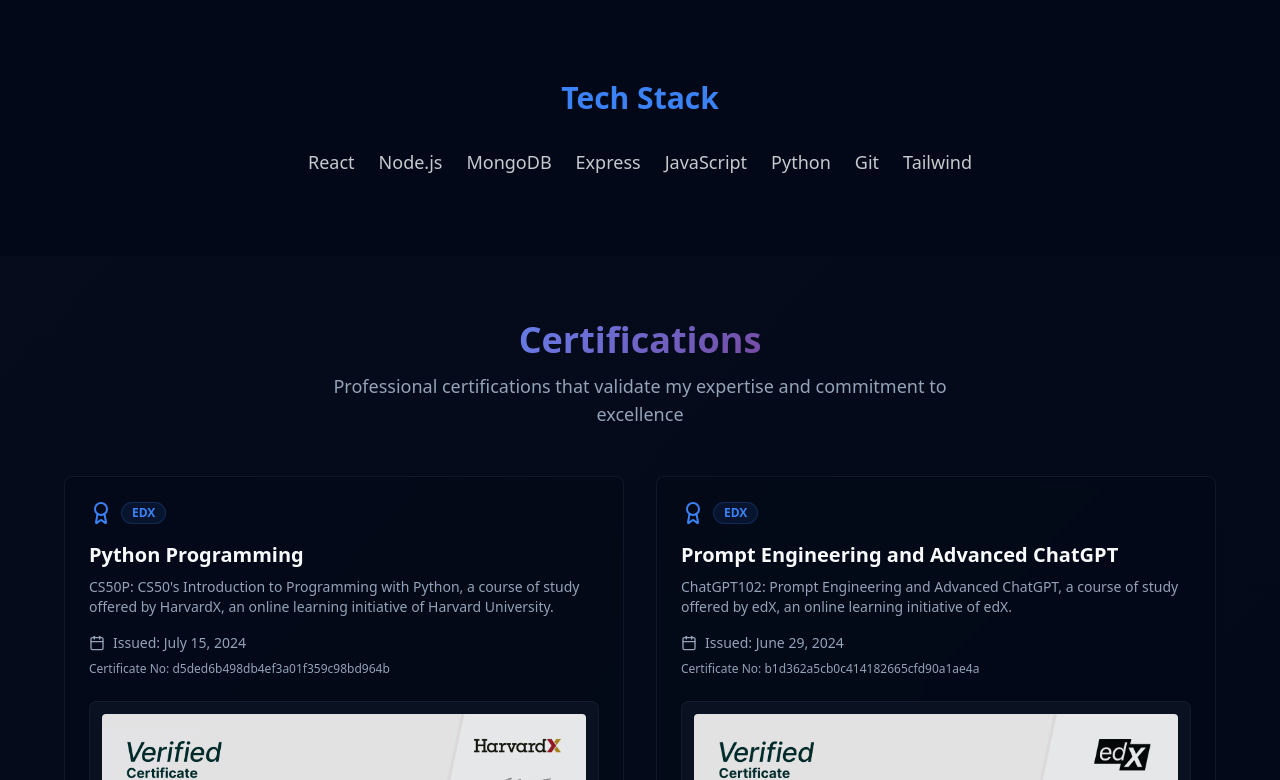
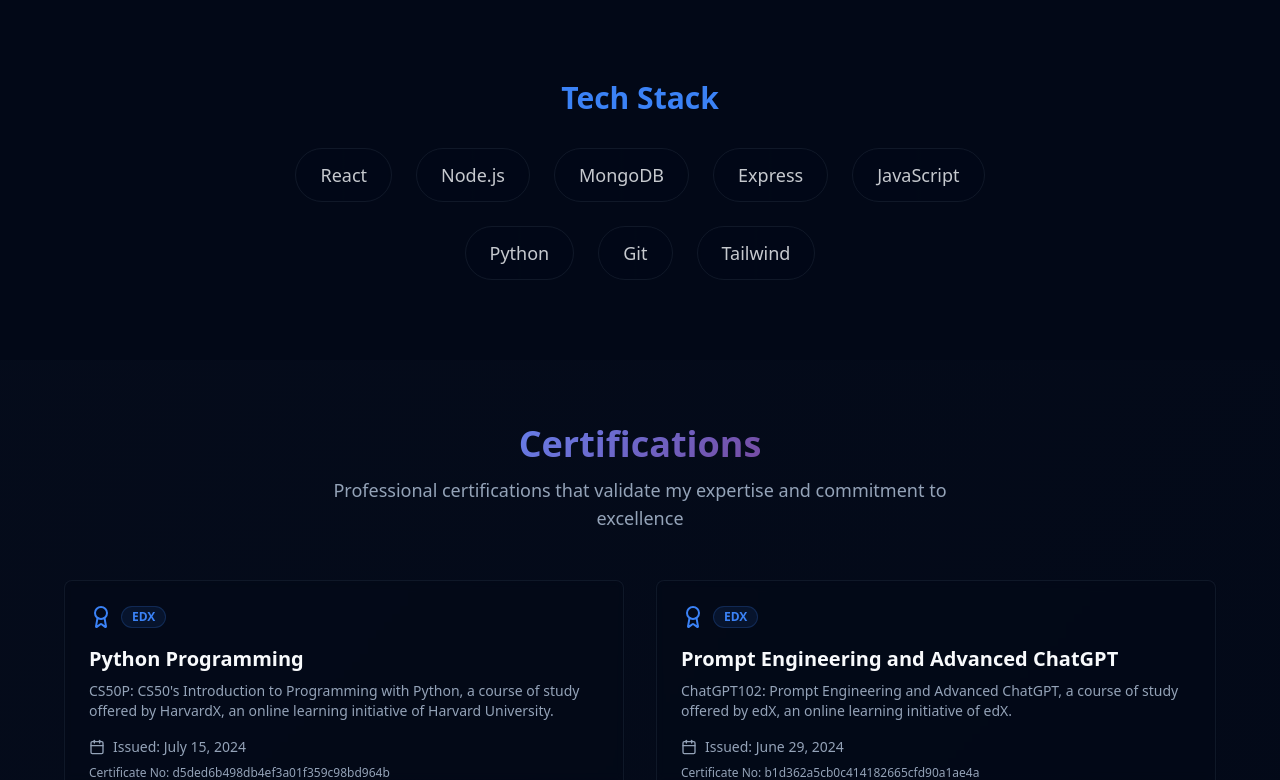
Before and after one commit to dhanushperumalla/emoji-portfolio-glow, a React (Vite) app: page / in a window 1280 px wide. Shown: the part 1446-2226 px from the top of the page. Built offline with nearby package versions, Linux system fonts and the light colour scheme.

Commit message:
Add hover animation to tech stack.

```diff
--- a/src/components/Skills.tsx
+++ b/src/components/Skills.tsx
@@ -83,13 +83,16 @@ const Skills = () => {
           </h3>
           <div className="flex flex-wrap justify-center gap-6 max-w-3xl mx-auto">
             {techStack.map((tech, index) => (
-              <span
+              <div
                 key={tech}
-                className="text-foreground/80 hover:text-primary transition-colors duration-200 text-lg animate-fade-in"
+                className="relative group px-6 py-3 rounded-full border border-border/50 transition-all duration-300 hover:border-transparent animate-fade-in overflow-hidden"
                 style={{ animationDelay: `${0.4 + (index * 0.05)}s` }}
               >
-                {tech}
-              </span>
+                <div className="absolute inset-0 bg-gradient-to-r from-primary/20 via-primary/40 to-primary/20 opacity-0 group-hover:opacity-100 transition-opacity duration-300 animate-pulse" />
+                <span className="relative text-foreground/80 group-hover:text-foreground transition-colors duration-200 text-lg font-medium">
+                  {tech}
+                </span>
+              </div>
             ))}
           </div>
         </div>
```
